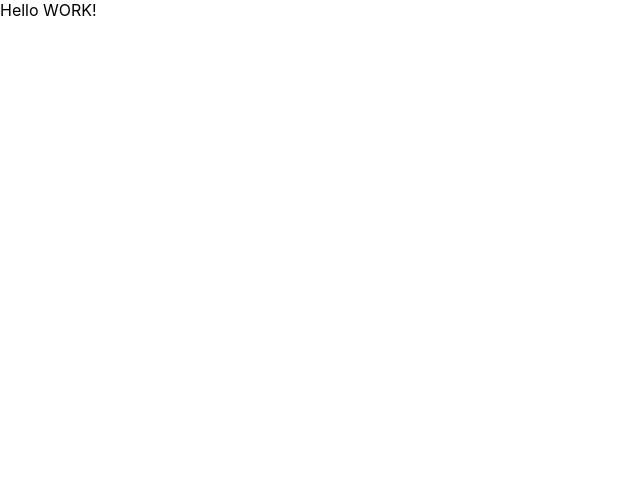
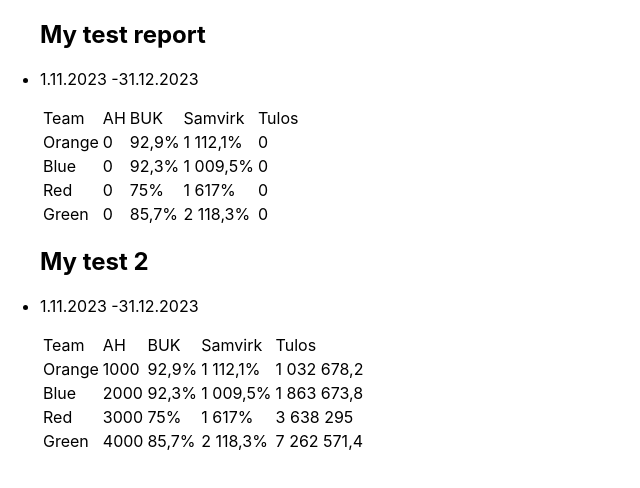
Before and after one commit to olpeh/work-status, a React (Vite) app: page / in a window 1280 px wide. Shown: the top 488 px of the page, without its empty margins (0-640 px from the left). Built offline with nearby package versions, Linux system fonts and the light colour scheme.

Commit message:
Render results as a table

```diff
--- a/package.json
+++ b/package.json
@@ -9,10 +9,14 @@
     "prettify": "prettier --write ."
   },
   "dependencies": {
+    "date-fns": "^3.2.0",
     "react": "^18.2.0",
-    "react-dom": "^18.2.0"
+    "react-dom": "^18.2.0",
+    "swr": "^2.2.4",
+    "zod": "^3.22.4"
   },
   "devDependencies": {
+    "@types/node": "^20.11.0",
     "@types/react": "^18.2.43",
     "@types/react-dom": "^18.2.17",
     "@typescript-eslint/eslint-plugin": "^6.14.0",
--- a/src/App.tsx
+++ b/src/App.tsx
@@ -1,5 +1,76 @@
-function App() {
-  return <div className="App">Hello WORK!</div>;
-}
+import useSWR from "swr";
+import { reports } from "./models/reports";
+import { getFormattedDate } from "./utils/date";
+import { getResult, getStatus } from "./utils/status";
 
-export default App;
+const isProd = process.env.NODE_ENV === "production";
+
+const fetcher = async (url: string) => {
+  isProd ? console.log("prod") : console.log("dev");
+  let unsafeData;
+  if (isProd) {
+    const res = await fetch(url);
+    unsafeData = await res.json();
+  } else {
+    const data = await import("./data/test-reports.json");
+    unsafeData = data.default;
+  }
+
+  const safeData = reports.parse(unsafeData);
+  return safeData;
+};
+
+export const App = () => {
+  const url =
+    "https://portal.bccsuomi.fi/wp-admin/admin-ajax.php?action=fetch_work_reports";
+
+  const { data, error, isLoading } = useSWR(url, fetcher);
+
+  console.log(data, error, isLoading);
+
+  return (
+    <div className="App">
+      {isLoading && <p>Ladataan dataa...</p>}
+      {error && <p>Virhe: {error}</p>}
+      {data && (
+        <div>
+          <ul>
+            {data.map((report) => (
+              <div key={report.Title}>
+                <h2>{report.Title}</h2>
+                <li>
+                  <p>
+                    {getFormattedDate(report.DateFrom)} -
+                    {getFormattedDate(report.DateTo)}
+                  </p>
+                  <table>
+                    <thead>
+                      <tr>
+                        <td>Team</td>
+                        <td>AH</td>
+                        <td>BUK</td>
+                        <td>Samvirk</td>
+                        <td>Tulos</td>
+                      </tr>
+                    </thead>
+                    <tbody>
+                      {report.Teams.map((team) => (
+                        <tr key={team.Name}>
+                          <td>{team.Name}</td>
+                          <td>{getStatus(team.AHStatus)}</td>
+                          <td>{getStatus(team.BUKStatus)}</td>
+                          <td>{getStatus(team.SamvirkStatus)}</td>
+                          <td>{getResult(team)}</td>
+                        </tr>
+                      ))}
+                    </tbody>
+                  </table>
+                </li>
+              </div>
+            ))}
+          </ul>
+        </div>
+      )}
+    </div>
+  );
+};
--- /dev/null
+++ b/src/data/test-reports.json
@@ -0,0 +1,78 @@
+[
+  {
+    "Title": "My test report",
+    "DateFrom": "2023-11-01",
+    "DateTo": "2023-12-31",
+    "MyShareTargetOnDate": 100,
+    "MyShareNextTreshold": 100,
+    "SamvirkGoalPerMonth": 200,
+    "Teams": [
+      {
+        "Name": "Orange",
+        "MemberCount": 44,
+        "BUKStatus": { "MemberCount": 14, "OnTrackCount": 13 },
+        "SamvirkStatus": { "MemberCount": 3, "ContributionAmount": 222423 },
+        "AHStatus": { "ContributionAmount": 0 }
+      },
+      {
+        "Name": "Blue",
+        "MemberCount": 40,
+        "BUKStatus": { "MemberCount": 13, "OnTrackCount": 12 },
+        "SamvirkStatus": { "MemberCount": 4, "ContributionAmount": 201898 },
+        "AHStatus": { "ContributionAmount": 0 }
+      },
+      {
+        "Name": "Red",
+        "MemberCount": 43,
+        "BUKStatus": { "MemberCount": 16, "OnTrackCount": 12 },
+        "SamvirkStatus": { "MemberCount": 4, "ContributionAmount": 323404 },
+        "AHStatus": { "ContributionAmount": 0 }
+      },
+      {
+        "Name": "Green",
+        "MemberCount": 39,
+        "BUKStatus": { "MemberCount": 14, "OnTrackCount": 12 },
+        "SamvirkStatus": { "MemberCount": 4, "ContributionAmount": 423650 },
+        "AHStatus": { "ContributionAmount": 0 }
+      }
+    ]
+  },
+  {
+    "Title": "My test 2",
+    "DateFrom": "2023-11-01",
+    "DateTo": "2023-12-31",
+    "MyShareTargetOnDate": 100,
+    "MyShareNextTreshold": 100,
+    "SamvirkGoalPerMonth": 200,
+    "Teams": [
+      {
+        "Name": "Orange",
+        "MemberCount": 44,
+        "BUKStatus": { "MemberCount": 14, "OnTrackCount": 13 },
+        "SamvirkStatus": { "MemberCount": 3, "ContributionAmount": 222423 },
+        "AHStatus": { "ContributionAmount": 1000 }
+      },
+      {
+        "Name": "Blue",
+        "MemberCount": 40,
+        "BUKStatus": { "MemberCount": 13, "OnTrackCount": 12 },
+        "SamvirkStatus": { "MemberCount": 4, "ContributionAmount": 201898 },
+        "AHStatus": { "ContributionAmount": 2000 }
+      },
+      {
+        "Name": "Red",
+        "MemberCount": 43,
+        "BUKStatus": { "MemberCount": 16, "OnTrackCount": 12 },
+        "SamvirkStatus": { "MemberCount": 4, "ContributionAmount": 323404 },
+        "AHStatus": { "ContributionAmount": 3000 }
+      },
+      {
+        "Name": "Green",
+        "MemberCount": 39,
+        "BUKStatus": { "MemberCount": 14, "OnTrackCount": 12 },
+        "SamvirkStatus": { "MemberCount": 4, "ContributionAmount": 423650 },
+        "AHStatus": { "ContributionAmount": 4000 }
+      }
+    ]
+  }
+]
--- a/src/main.tsx
+++ b/src/main.tsx
@@ -1,7 +1,7 @@
 import React from "react";
 import { createRoot } from "react-dom/client";
 import "./index.css";
-import App from "./App";
+import { App } from "./App";
 
 const rootElement = document.getElementById("work-root");
 const root = createRoot(rootElement!); // eslint-disable-line
--- /dev/null
+++ b/src/models/reports.ts
@@ -0,0 +1,41 @@
+import { z } from "zod";
+
+const BUKStatus = z.object({
+  MemberCount: z.number(),
+  OnTrackCount: z.number(),
+});
+
+const SamvirkStatus = z.object({
+  MemberCount: z.number(),
+  ContributionAmount: z.number(),
+});
+
+const AHStatus = z.object({
+  ContributionAmount: z.number(),
+});
+
+const Team = z.object({
+  Name: z.string(),
+  MemberCount: z.number(),
+  BUKStatus: BUKStatus,
+  SamvirkStatus: SamvirkStatus,
+  AHStatus: AHStatus,
+});
+
+const Report = z.object({
+  Title: z.string(),
+  DateFrom: z.string(),
+  DateTo: z.string(),
+  MyShareTargetOnDate: z.number(),
+  MyShareNextTreshold: z.number(),
+  SamvirkGoalPerMonth: z.number(),
+  Teams: z.array(Team),
+});
+
+export const reports = z.array(Report);
+export type Report = z.infer<typeof Report>;
+
+const status = BUKStatus.or(SamvirkStatus).or(AHStatus);
+export type Status = z.infer<typeof status>;
+
+export type Team = z.infer<typeof Team>;
--- /dev/null
+++ b/src/utils/date.ts
@@ -0,0 +1,6 @@
+import { format } from "date-fns";
+
+export const getFormattedDate = (dateStr: string) => {
+  const date = new Date(dateStr);
+  return format(date, "d.M.yyyy");
+};
--- /dev/null
+++ b/src/utils/status.ts
@@ -0,0 +1,30 @@
+import { Status, Team } from "../models/reports";
+
+export const getStatus = (status: Status) => {
+  console.log(status);
+
+  switch (true) {
+    // BUKStatus
+    case "OnTrackCount" in status: {
+      const exact = (status.OnTrackCount / status.MemberCount) * 100;
+      return exact.toLocaleString("fi-FI", { maximumFractionDigits: 1 }) + "%";
+    }
+    // SamvirkStatus
+    case "ContributionAmount" in status && "MemberCount" in status: {
+      const exact = status.ContributionAmount / 200; // TODO
+      return exact.toLocaleString("fi-FI", { maximumFractionDigits: 1 }) + "%";
+    }
+    // AHStatus
+    default: {
+      return status.ContributionAmount;
+    }
+  }
+};
+
+export const getResult = (team: Team) => {
+  const ahResult = team.AHStatus.ContributionAmount;
+  const bukStatus = team.BUKStatus.OnTrackCount / team.BUKStatus.MemberCount;
+  const samvirkStatus = team.SamvirkStatus.ContributionAmount / 200; /*TODO*/
+  const totalResult = ahResult * bukStatus * samvirkStatus;
+  return totalResult.toLocaleString("fi-FI", { maximumFractionDigits: 1 });
+};
--- a/vite.config.ts
+++ b/vite.config.ts
@@ -5,7 +5,7 @@ import react from "@vitejs/plugin-react-swc";
 export default defineConfig((mode) => {
   return {
     define: {
-      "process.env.NODE_ENV": JSON.stringify(mode),
+      "process.env.NODE_ENV": JSON.stringify(mode.mode),
     },
     plugins: [react()],
     build: {
```
Also changed, not shown: 2 other files (tests, documents, lock files or other folders).
